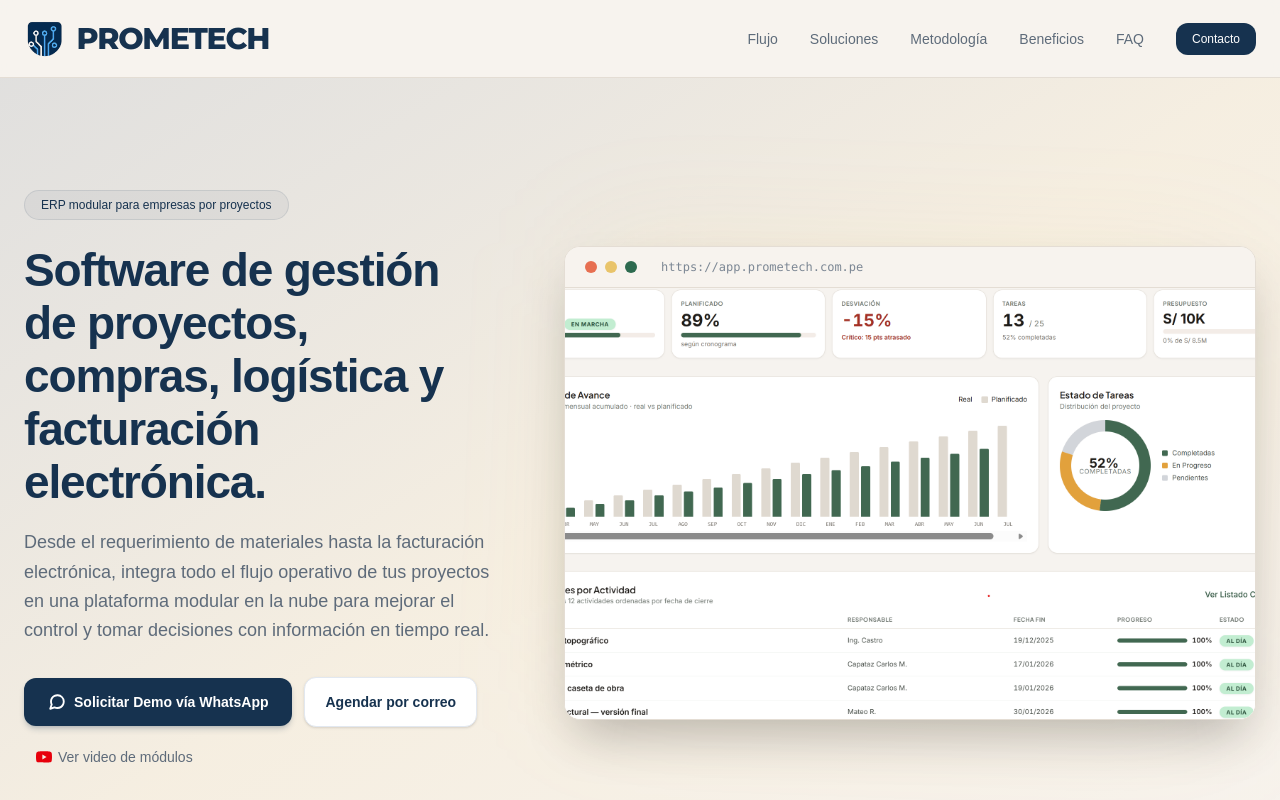
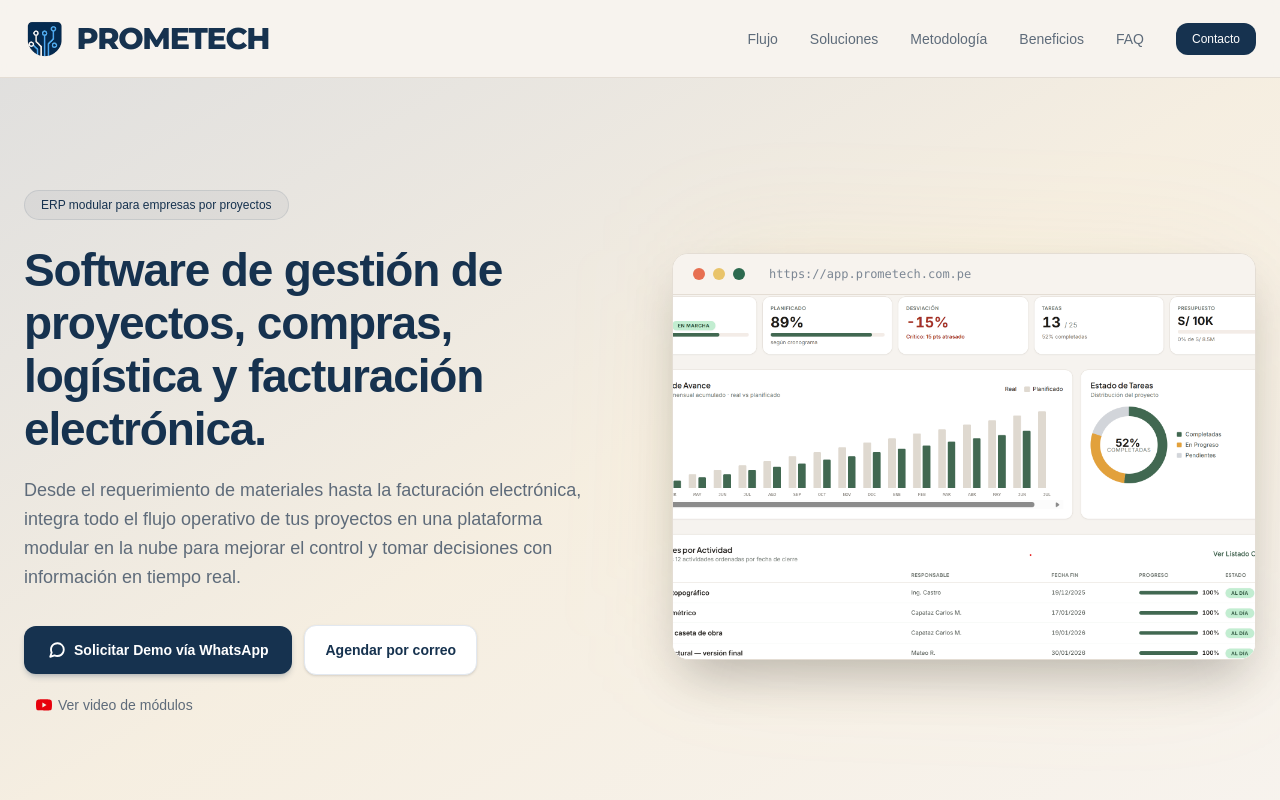
Before and after one commit to alexandermerino-prometech/landing-page, a Next.js app: page / in a window 1280 px wide. Shown: the top 800 px of the page. Built offline with nearby package versions, Linux system fonts and the light colour scheme.

Commit message:
updating Hero.tsx - botones

```diff
--- a/app/components/Hero.tsx
+++ b/app/components/Hero.tsx
@@ -7,7 +7,7 @@ export default function Hero() {
       <div className="absolute inset-0 bg-gradient-to-br from-[#16324F]/10 via-[#E9C46A]/10 to-transparent pointer-events-none" />
       <div className="max-w-7xl mx-auto px-6 py-20 lg:py-28 relative z-10 grid grid-cols-1 lg:grid-cols-12 gap-16 items-center">
         {/* Bloque Izquierdo: Textos y Acciones */}
-        <div className="lg:col-span-5 flex flex-col justify-center">
+        <div className="lg:col-span-6 flex flex-col justify-center">
           <div className="inline-flex items-center w-fit rounded-full border border-[#16324F]/10 bg-[#16324F]/5 px-4 py-1.5 text-xs font-medium text-[#16324F] mb-6 self-start">
             ERP modular para empresas por proyectos
           </div>
@@ -57,10 +57,11 @@ export default function Hero() {
         </div>
 
         {/* Dashboard Real del Sistema */}
-        <div className="lg:col-span-7 relative w-full flex items-center justify-center">
+        <div className="lg:col-span-6 relative w-full flex items-center justify-center">
           <div className="absolute inset-0 bg-[#E9C46A]/10 rounded-3xl blur-3xl transform rotate-2 scale-95 -z-10" />
 
-          <div className="rounded-2xl border border-[#E4DDD4] bg-[#FFFDF9] shadow-2xl overflow-hidden w-full flex flex-col transition-transform duration-500 hover:scale-[1.01]">  <div className="border-b border-[#E4DDD4] px-5 py-3 flex items-center gap-2 bg-[#F7F3EE] flex-shrink-0">
+          <div className="rounded-2xl border border-[#E4DDD4] bg-[#FFFDF9] shadow-2xl overflow-hidden w-full flex flex-col transition-transform duration-500 hover:scale-[1.01]">
+            <div className="border-b border-[#E4DDD4] px-5 py-3 flex items-center gap-2 bg-[#F7F3EE] flex-shrink-0">
               <div className="w-3 h-3 rounded-full bg-[#E76F51]" />
               <div className="w-3 h-3 rounded-full bg-[#E9C46A]" />
               <div className="w-3 h-3 rounded-full bg-[#2D6A4F]" />
```
